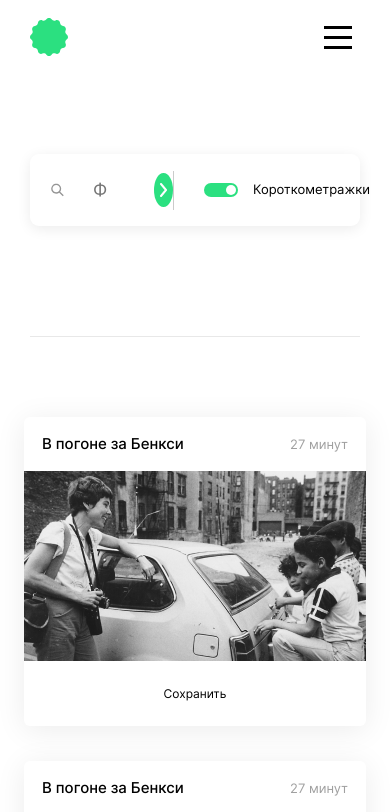
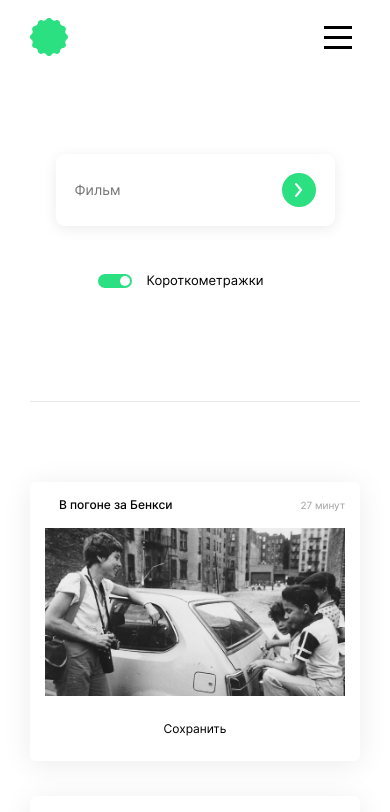
Before and after one commit to DmitriyMGN/movies-explorer-frontend, a React (Create React App) app: page /movies in a window 390 px wide. Shown: the top 812 px of the page. Built offline with nearby package versions, Linux system fonts and the light colour scheme.

Commit message:
feat: adaptive movies

```diff
--- a/src/components/Burger/Burger.css
+++ b/src/components/Burger/Burger.css
@@ -58,7 +58,7 @@
 }
 
 .burger__links {
-  margin: 105px 0 55vh;
+  margin: 120px 0 51vh;
   display: flex;
   flex-direction: column;
   align-items: center;
@@ -90,4 +90,6 @@
 .navbar__element_burger {
   padding: 0;
   margin: 0;
+  font-size: 14px;
+  line-height: 16px;
 }
--- a/src/components/FilterCheckbox/FilterCheckbox.css
+++ b/src/components/FilterCheckbox/FilterCheckbox.css
@@ -1,6 +1,12 @@
 .filter {
   display: flex;
   margin-left: 29px;
+}
+
+@media screen and (max-width:550px) {
+  .filter {
+   margin: 45px 0 0;
+  }
 }
 
 .filter__checkbox {
@@ -32,3 +38,10 @@
   font-size: 13px;
   line-height: 18px;
 }
+
+@media screen and (max-width:320px) {
+  .filter__text {
+    font-size: 11px;
+    line-height: 18px;
+  }
+}
--- a/src/components/MoviesCard/MoviesCard.css
+++ b/src/components/MoviesCard/MoviesCard.css
@@ -25,6 +25,12 @@
   }
 }
 
+@media screen and (max-width:550px) {
+  .movies__about {
+    width: 300px;
+  }
+}
+
 .movies__title {
   margin: 18px 0 18px 18px;
   padding: 0;
@@ -33,6 +39,14 @@
   font-weight: 500;
   font-size: 15px;
   line-height: 18px;
+}
+
+@media screen and (max-width:550px) {
+  .movies__title {
+    margin: 14px 0 14px 14px;
+    font-size: 12px;
+    line-height: 18px;
+  }
 }
 
 .movies__duration {
@@ -46,6 +60,14 @@
   color: #A0A0A0;
 }
 
+@media screen and (max-width:550px) {
+  .movies__duration {
+    margin: 14px 0 14px 14px;
+    font-size: 10px;
+    line-height: 18px;
+  }
+}
+
 .movies__img {
   width: 360px;
   height: 200px;
@@ -55,6 +77,13 @@
   .movies__img {
     width: 342px;
     height: 190px;
+  }
+}
+
+@media screen and (max-width:550px) {
+  .movies__img {
+    width: 300px;
+    height: 168px;
   }
 }
 
@@ -72,6 +101,13 @@
   background-color: white;
 }
 
+@media screen and (max-width:320px) {
+  .movies__button {
+    min-height: 0;
+    margin: 23px 0;
+  }
+}
+
 .movies__button_active {
   min-width: 100px;
   background-color: #EE3465;
--- a/src/components/MoviesCardList/MoviesCardList.css
+++ b/src/components/MoviesCardList/MoviesCardList.css
@@ -5,6 +5,12 @@
 @media screen and (max-width:920px) {
   .movies {
     padding:0 30px;
+  }
+}
+
+@media screen and (max-width:320px) {
+  .movies {
+    padding:0 10px;
   }
 }
 
@@ -28,6 +34,14 @@
   }
 }
 
+@media screen and (max-width:320px) {
+  .movies__list {
+    margin: 45px 0 80px;
+    padding-top: 45px;
+    row-gap: 16px;
+  }
+}
+
 .movies__button-still {
   width: 100%;
   min-height: 36px;
--- a/src/components/SearchForm/SearchForm.css
+++ b/src/components/SearchForm/SearchForm.css
@@ -2,6 +2,7 @@
   max-width: 1140px;
   min-height: 72px;
   margin: 65px auto 0px;
+  padding: 0 30px;
   display: flex;
   justify-content: space-between;
   align-items: center;
@@ -17,6 +18,17 @@
   }
 }
 
+@media screen and (max-width:550px) {
+  .searchForm {
+    flex-direction: column;
+    max-width: 300px;
+    margin: 80px auto 0px;
+    padding: 0;
+    box-shadow: none;
+    border-radius: none;
+  }
+}
+
 .searchForm__form {
   display: flex;
   align-items: center;
@@ -25,8 +37,25 @@
   border-right: 1px solid #CBCBCB;
 }
 
+@media screen and (max-width:550px) {
+  .searchForm__form {
+    width: 93%;
+    min-height: 72px;
+    border: none;
+    box-shadow: 0px 3px 14px rgba(0, 0, 0, 0.08);
+    border-radius: 9px;
+
+  }
+}
+
 .searchForm__loop-img {
   margin: 25px 25px 25px 16px;
+}
+
+@media screen and (max-width:550px) {
+  .searchForm__loop-img {
+    display: none;
+  }
 }
 
 .searchForm__input {
@@ -46,9 +75,21 @@
   }
 }
 
+@media screen and (max-width:550px) {
+  .searchForm__input {
+    width: 75%;
+    padding: 17px 0 17px 19px;
+    font-weight: 400;
+    font-size: 14px;
+  }
+}
+
 .searchForm__search-button {
   width: 34px;
   height: 34px;
+  margin: 0;
+  padding: 0;
+  margin-right: 10px;
   margin-left: 46px;
   background-image: url('../../images/arrow.svg');
   background-repeat: no-repeat;
@@ -58,3 +99,11 @@
   border-color: transparent;
   cursor: pointer;
 }
+
+
+@media screen and (max-width:550px) {
+  .searchForm__search-button {
+    margin: 0;
+    margin-right: 19px;
+  }
+}
```
